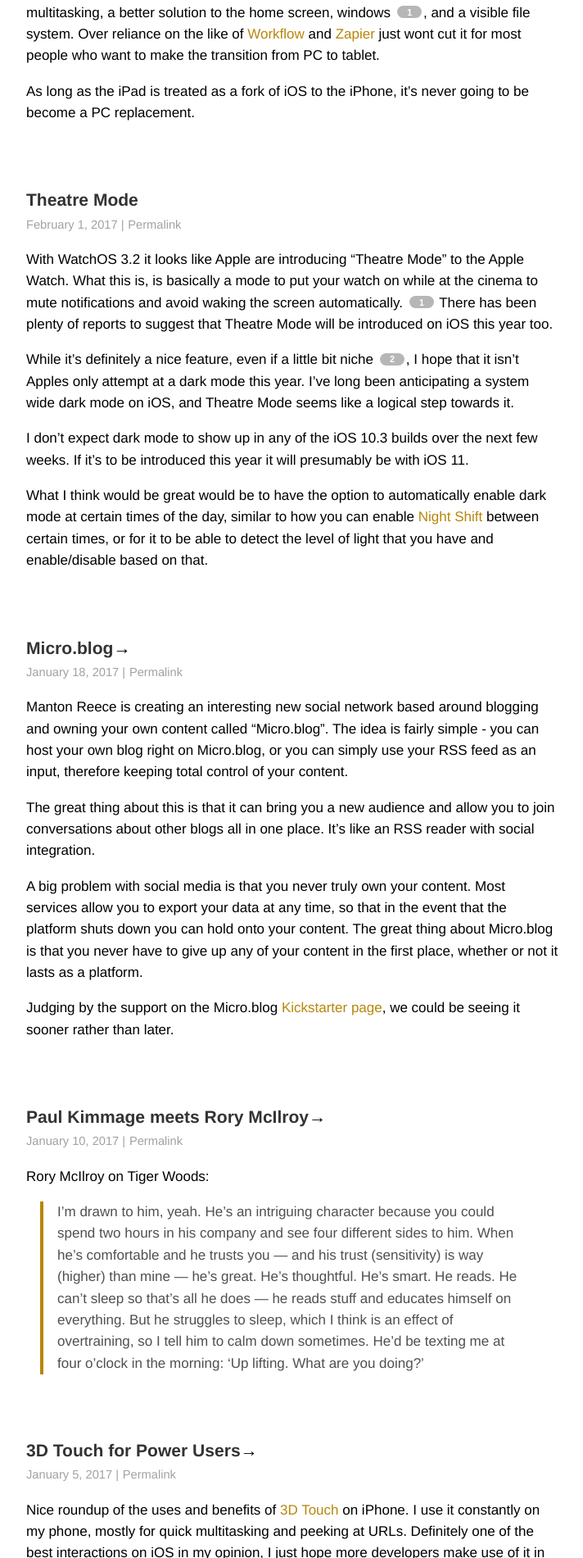
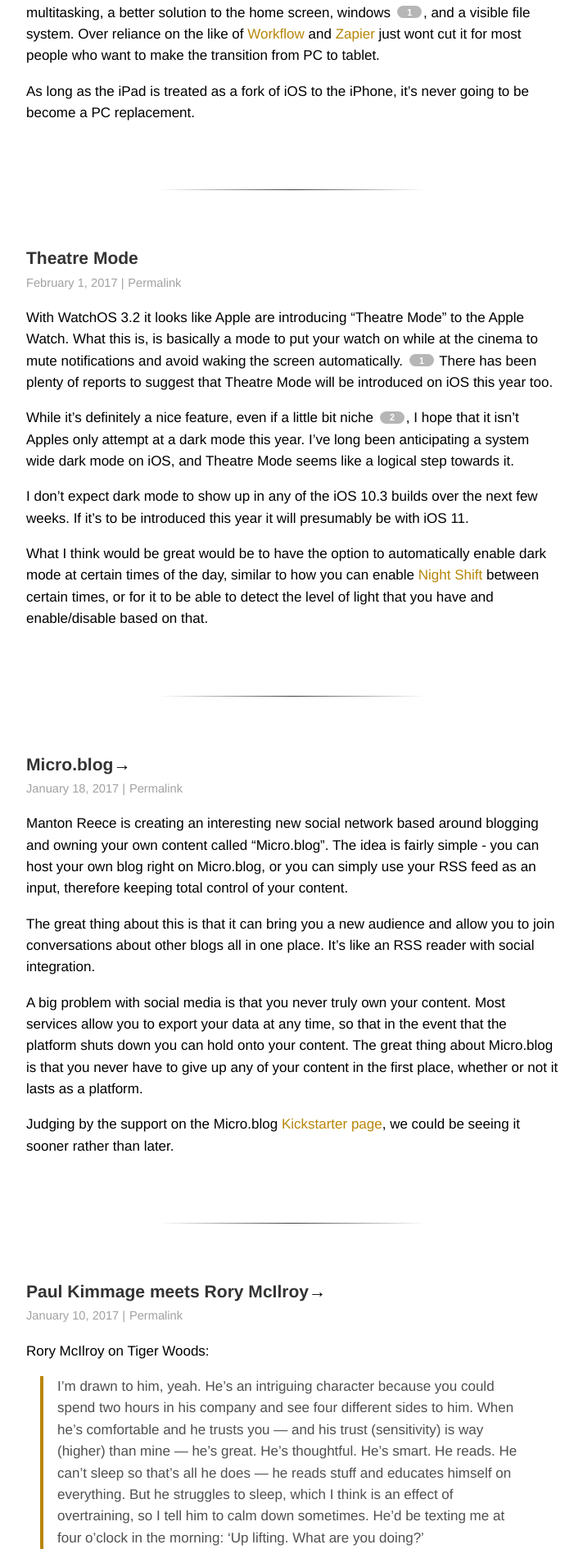
Before and after one commit to colmulhall/colmulhall.github.io, a Jekyll site: the page built from index.html, in a window 1280 px wide. Shown: the part 710-2611 px from the top of the page at 82% size, without its empty margins (283-995 px from the left). Built offline with Jekyll 4.4.1, drawn with Linux system fonts in a browser that asks for light colours; the list of posts is cut into pages by our own code.

Commit message:
Seperators added between posts on index pages
Credit for CSS of seperator: https://css-tricks.com/examples/hrs/

```diff
--- a/css/main.css
+++ b/css/main.css
@@ -34,6 +34,16 @@
 h3 a:hover
 {
 	color: #B8860B;
+}
+
+hr.separator
+{
+	margin-top: 10px;
+	margin-bottom: 70px;
+	max-width: 50%;
+	border: 0;
+    height: 1px;
+    background-image: linear-gradient(to right, rgba(0, 0, 0, 0), rgba(0, 0, 0, 0.75), rgba(0, 0, 0, 0));
 }
 
 #header
--- a/index.html
+++ b/index.html
@@ -8,6 +8,8 @@
   {% include index-post-header.html %}
   {{ post.content }}
 </article>
+
+<hr class="separator">
 {% endfor %}
 
 <!-- Pagination links -->
```
Also changed, not shown: 18 other files.
